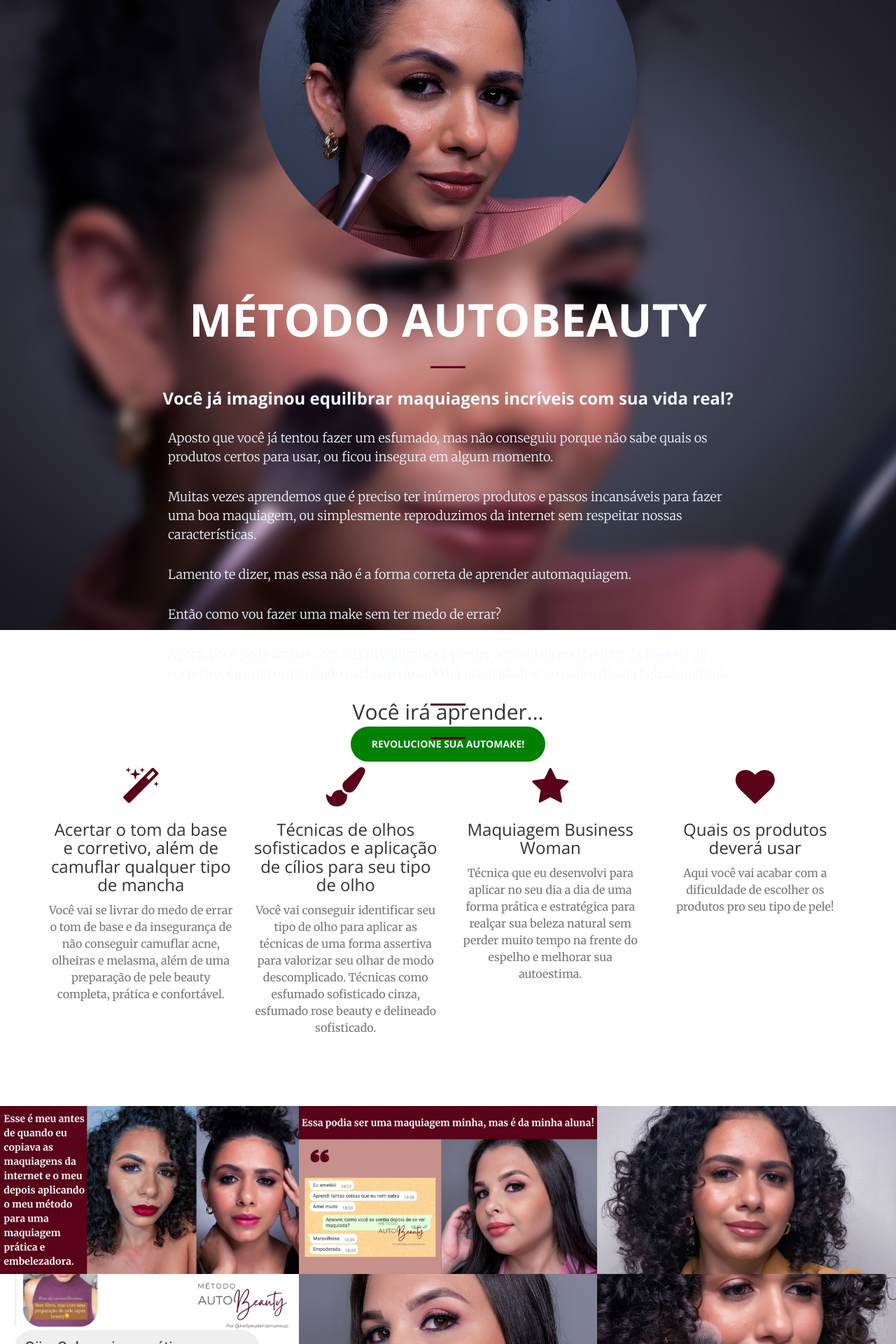
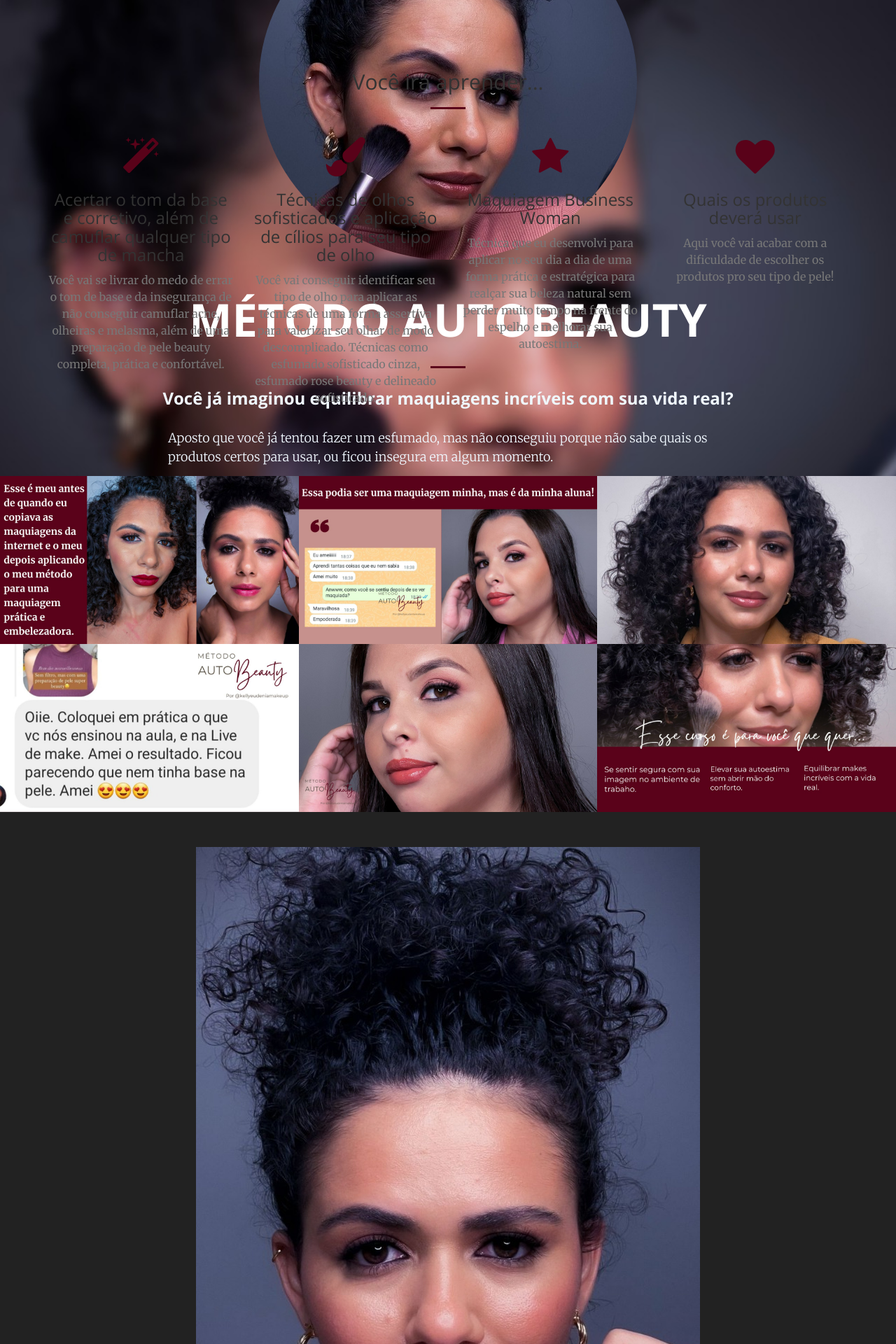
Before and after one commit to kellyeudenia/business-woman, a Jekyll site: the page built from index.html, in a window 1280 px wide. Shown: the top 1920 px of the page at 70% size. Built offline with Jekyll 4.4.1, drawn with Linux system fonts in a browser that asks for light colours.

Commit message:
Setup para a página de vendas.

```diff
--- a/_includes/header.html
+++ b/_includes/header.html
@@ -1,4 +1,4 @@
-<header>
+<header style="position: absolute;">
     <div class="header-content">
         <div class="header-content-inner">
             <img src="img/profile/me.jpg" class="img-responsive"  style="border-radius: 50%; margin: 5% auto;" alt="Imagem de Eudenia Makeup segurando um pincel">
```
